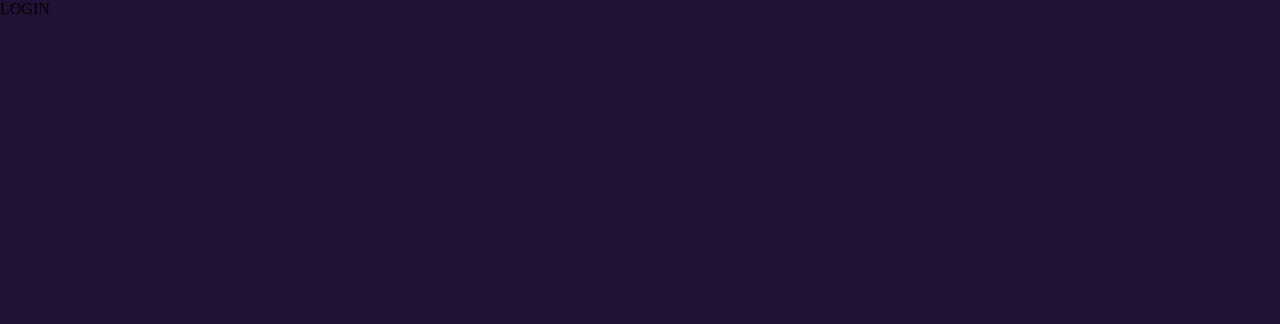
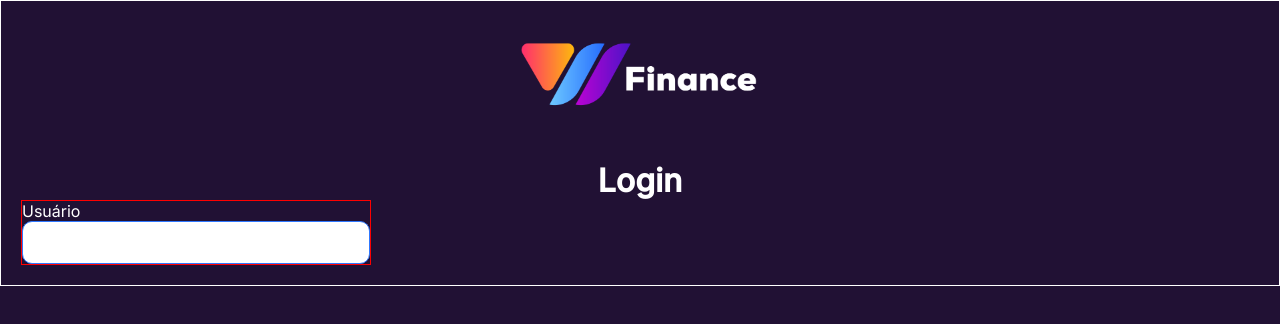
Before and after one commit to renatowillon/wDev-Finance, a plain HTML site: page login.html in a window 1280 px wide. Drawn offline with nearby package versions, Linux system fonts and the light colour scheme.

Commit message:
Alteração Login

```diff
--- a/login.html
+++ b/login.html
@@ -13,6 +13,28 @@
     <title>wFinance | Login</title>
   </head>
   <body>
-    LOGIN
+
+    <div class="login">
+      <img class="logo" src="/assets/Logo-wFinance.png" />
+
+      <h1>Login</h1>
+      <div class="usuario">
+        <div class="texto">Usuário</div>
+        <input class="formulario" type="email" />
+      </div>
+
+
+    </div>
+    </div>
+
   </body>
+  <script
+    type="module"
+    src="https://unpkg.com/ionicons@7.1.0/dist/ionicons/ionicons.esm.js"
+  ></script>
+
+  <script
+    nomodule
+    src="https://unpkg.com/ionicons@7.1.0/dist/ionicons/ionicons.js"
+  ></script>
 </html>
--- a/style.css
+++ b/style.css
@@ -19,7 +19,7 @@ body * {
 }
 
 .logo {
-  width: 320px;
+  width: 250px;
   margin-bottom: 40px;
 }
 .container {
@@ -53,3 +53,30 @@ footer {
   text-align: center;
   margin: 50px;
 }
+.login {
+  width: 100%;
+  padding: 20px;
+  text-align: center;
+  border: 1px solid #fff;
+}
+.usuario {
+  display: flex;
+  flex-direction: column;
+  border: 1px solid red;
+  width: 350px;
+}
+.texto {
+  text-align: left;
+}
+.formulario {
+  display: flex;
+  padding-left: 10px;
+  color: black;
+}
+input {
+  border: 1px solid #2e77fe;
+  border-radius: 10px;
+  font-family: "Inter", sans-serif;
+  width: 100%;
+  height: 43px;
+}
```
Also changed, not shown: index.html (+2 -2 lines), assets/eye.svg (added), assets/key-outline.svg (added), assets/lock-closed-outline.svg (added), assets/mail-outline.svg (added), assets/person-outline.svg (added).
